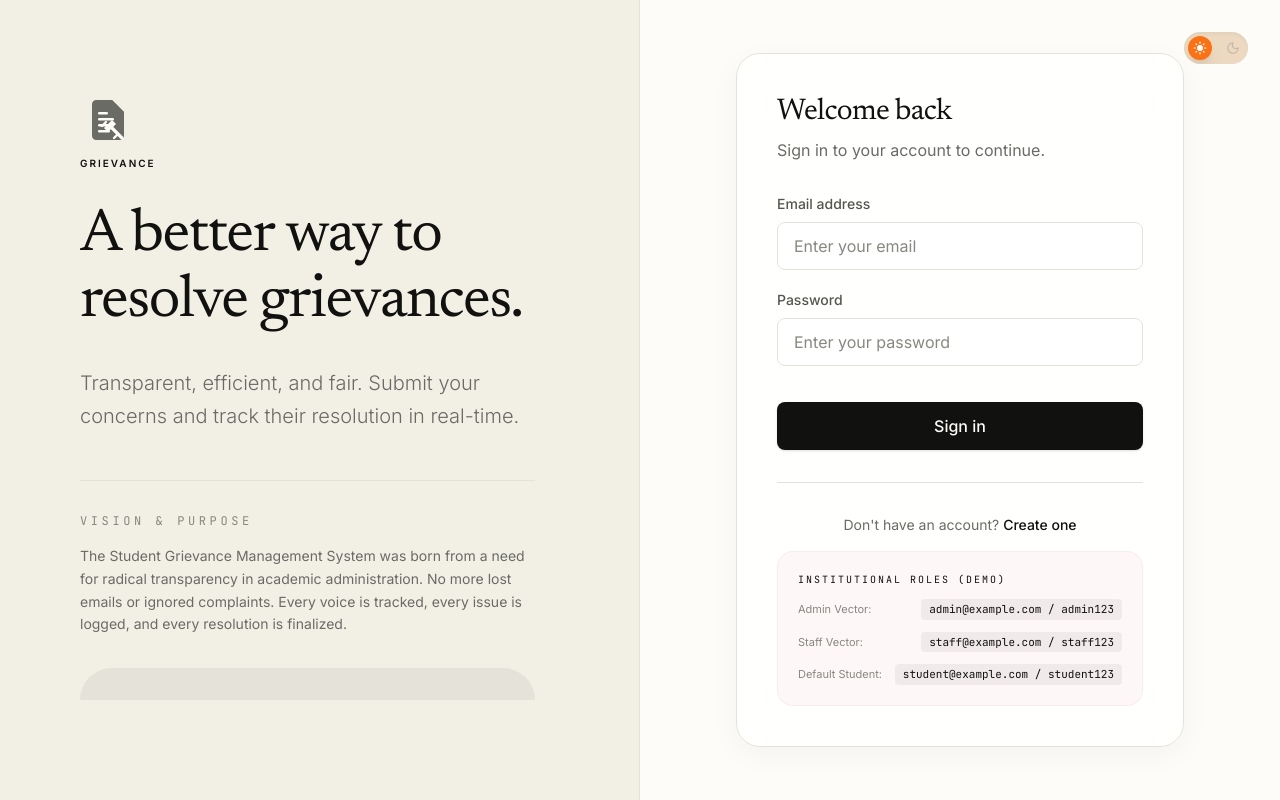
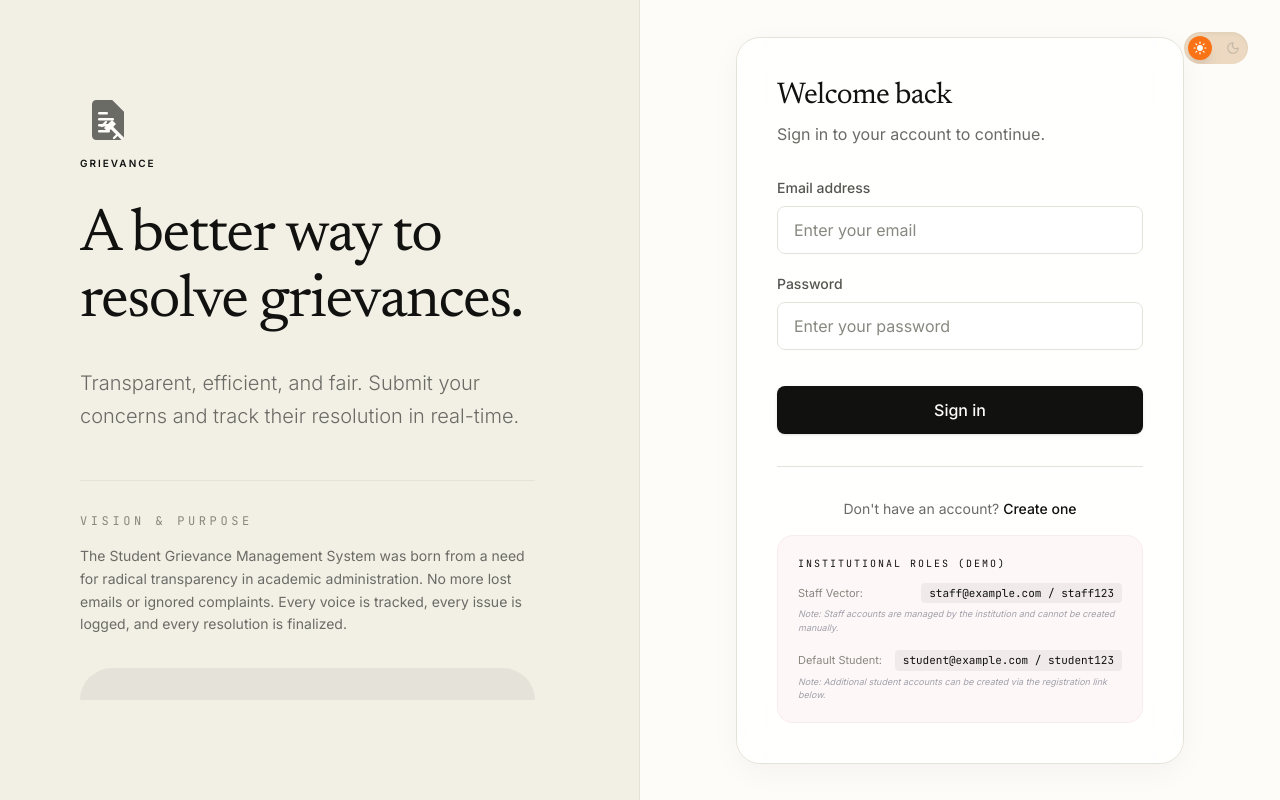
Before and after one commit to tonyboss365/Student-Grivence-Management, a React (Vite) app: page /login in a window 1280 px wide. Built offline with nearby package versions, Linux system fonts and the light colour scheme.

Commit message:
UI: Refine Demo Credentials - Remove Admin access and add role instructions

```diff
--- a/src/pages/Login.tsx
+++ b/src/pages/Login.tsx
@@ -202,21 +202,25 @@ export default function Login() {
 
             <div className="p-5 bg-[#F2D5D9]/20 dark:bg-[#F2D5D9]/10 rounded-2xl border border-[#F2D5D9]/30">
                <h3 className="text-[10px] font-mono uppercase tracking-[0.2em] text-[#111110] dark:text-[#FDFCF8] mb-3">Institutional Roles (Demo)</h3>
-               <div className="space-y-3">
-                  <div className="flex justify-between items-center text-[11px]">
-                     <span className="text-[#888880]">Admin Vector:</span>
-                     <code className="bg-black/5 dark:bg-white/5 px-2 py-0.5 rounded">admin@example.com / admin123</code>
-                  </div>
+               <div className="space-y-4">
+                  <div className="space-y-1">
                     <div className="flex justify-between items-center text-[11px]">
                        <span className="text-[#888880]">Staff Vector:</span>
                        <code className="bg-black/5 dark:bg-white/5 px-2 py-0.5 rounded">staff@example.com / staff123</code>
                     </div>
+                    <p className="text-[9px] text-[#A1A1AA] italic">Note: Staff accounts are managed by the institution and cannot be created manually.</p>
+                  </div>
+
+                  <div className="space-y-1">
                     <div className="flex justify-between items-center text-[11px]">
                        <span className="text-[#888880]">Default Student:</span>
                        <code className="bg-black/5 dark:bg-white/5 px-2 py-0.5 rounded">student@example.com / student123</code>
                     </div>
+                    <p className="text-[9px] text-[#A1A1AA] italic">Note: Additional student accounts can be created via the registration link below.</p>
                   </div>
                </div>
+            </div>
+
           </div>
         </motion.div>
       </div>
```
Lines whose indentation alone changed are shown as unchanged.
